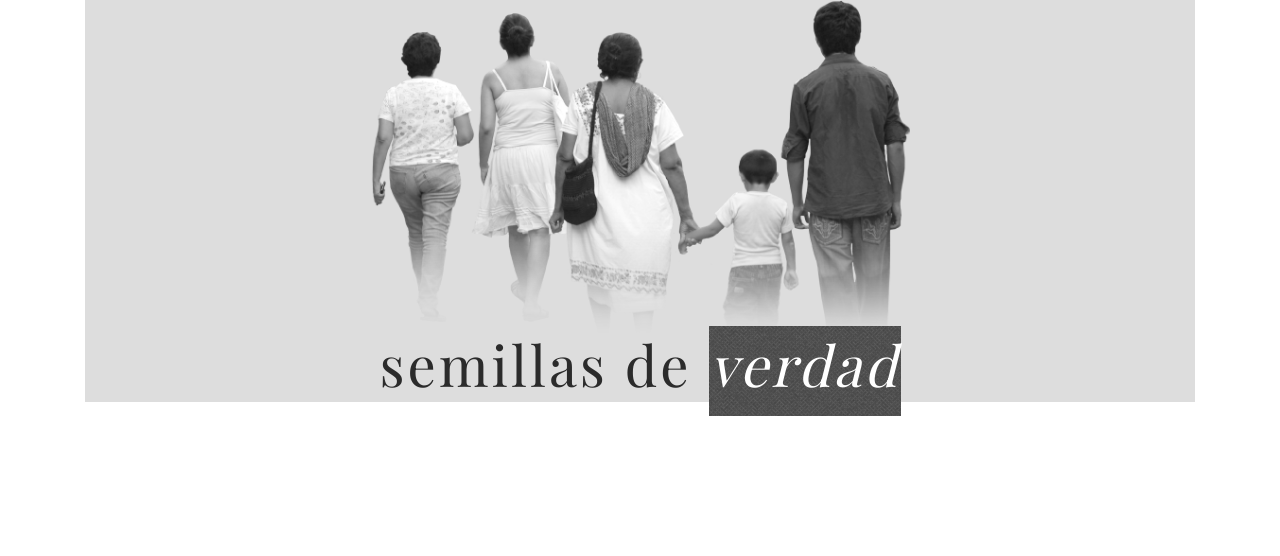
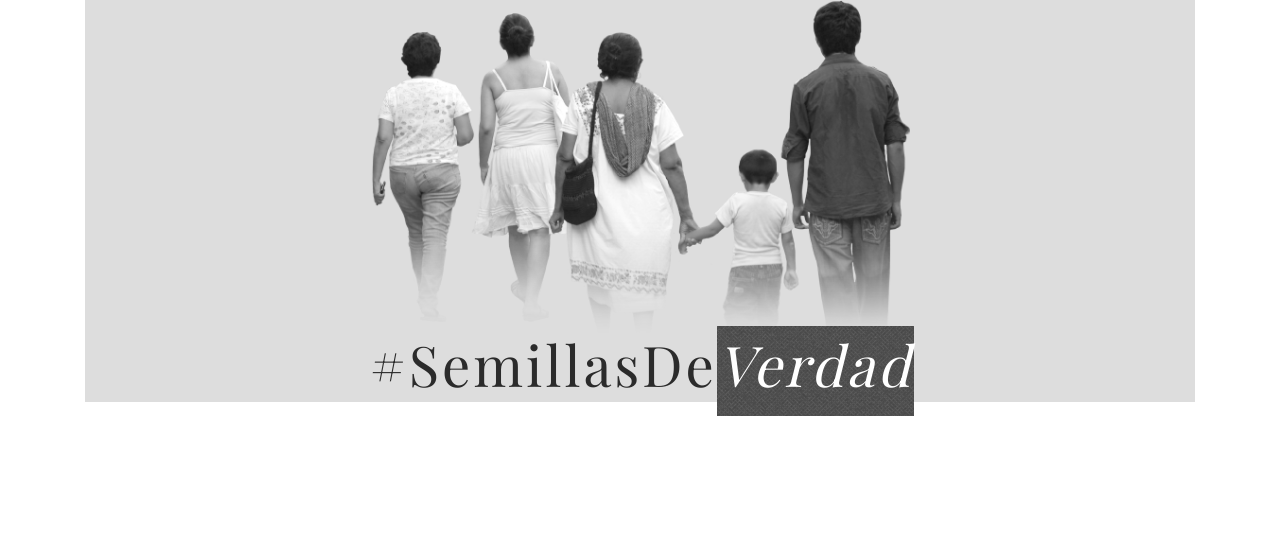
Before and after one commit to TheAlexRamirez/semillasdeverdad, a Django app: page / in a window 1280 px wide. Shown: the top 556 px of the page. Run offline with Django 3.2, Linux system fonts and the light colour scheme; some libraries are stand-ins or nearby versions.

Commit message:
Update title

```diff
--- a/templates/home.html
+++ b/templates/home.html
@@ -6,7 +6,7 @@
 		{% block head %}
 		{% endblock %}
 		<meta http-equiv="Content-Type" content="text/html; charset=utf-8" />
-		<title>{% block title %}Semillas de Verdad{% endblock %}</title>
+		<title>{% block title %}#SemillasDeVerdad{% endblock %}</title>
 		<meta name="keywords" content="Semillas de Verdad" />
 		<meta name="description" content="{% block meta_description %}{% endblock %}" />
 		<meta name="viewport" content="width=device-width, initial-scale=1, shrink-to-fit=no">
@@ -26,7 +26,7 @@
                 <div class="row">
                     <div class="col-md-6 offset-md-3 text-center">
                         <img src="{% static 'img/header-1.png' %}" class="img-fluid">
-                        <h1>semillas de <span class="remark">verdad </span></h1>
+                        <h1>#SemillasDe<span class="remark">Verdad </span></h1>
                     </div>
                 </div>
             </div>
```
